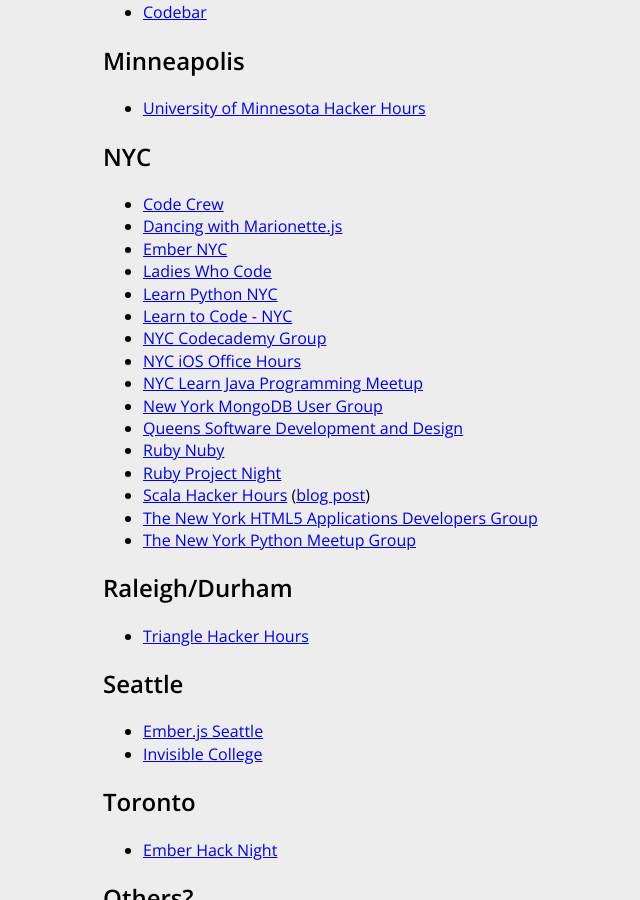
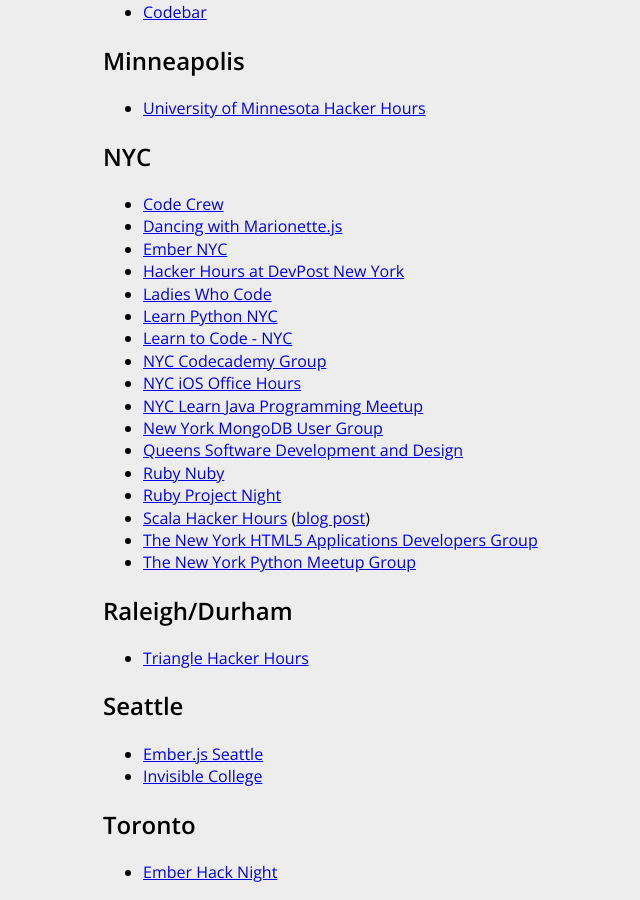
Before and after one commit to HackerHours/hackerhours.org, a Jekyll site: the page built from related-groups.md, in a window 1280 px wide and 900 px high, scrolled down 701 px. Shown: the whole window, without its empty margins (217-857 px from the left). Built offline with Jekyll 4.4.1, drawn with Linux system fonts in a browser that asks for light colours; comment, search, counter and statistics services are not loaded.

Commit message:
link to Hacker Hours at DevPost

```diff
--- a/related-groups.md
+++ b/related-groups.md
@@ -37,6 +37,7 @@
 * [Code Crew](http://www.meetup.com/codecrewny/)
 * [Dancing with Marionette.js](http://www.meetup.com/Dancing-with-Marionette-js/)
 * [Ember NYC](http://www.meetup.com/EmberJS-NYC/)
+* [Hacker Hours at DevPost New York](http://www.meetup.com/Hacker-Hours-at-Devpost-New-York/)
 * [Ladies Who Code](http://www.meetup.com/Ladies-Who-Code/)
 * [Learn Python NYC](http://www.meetup.com/learn-python-nyc/)
 * [Learn to Code - NYC](http://www.meetup.com/Learn-to-Code-NYC/)
```
